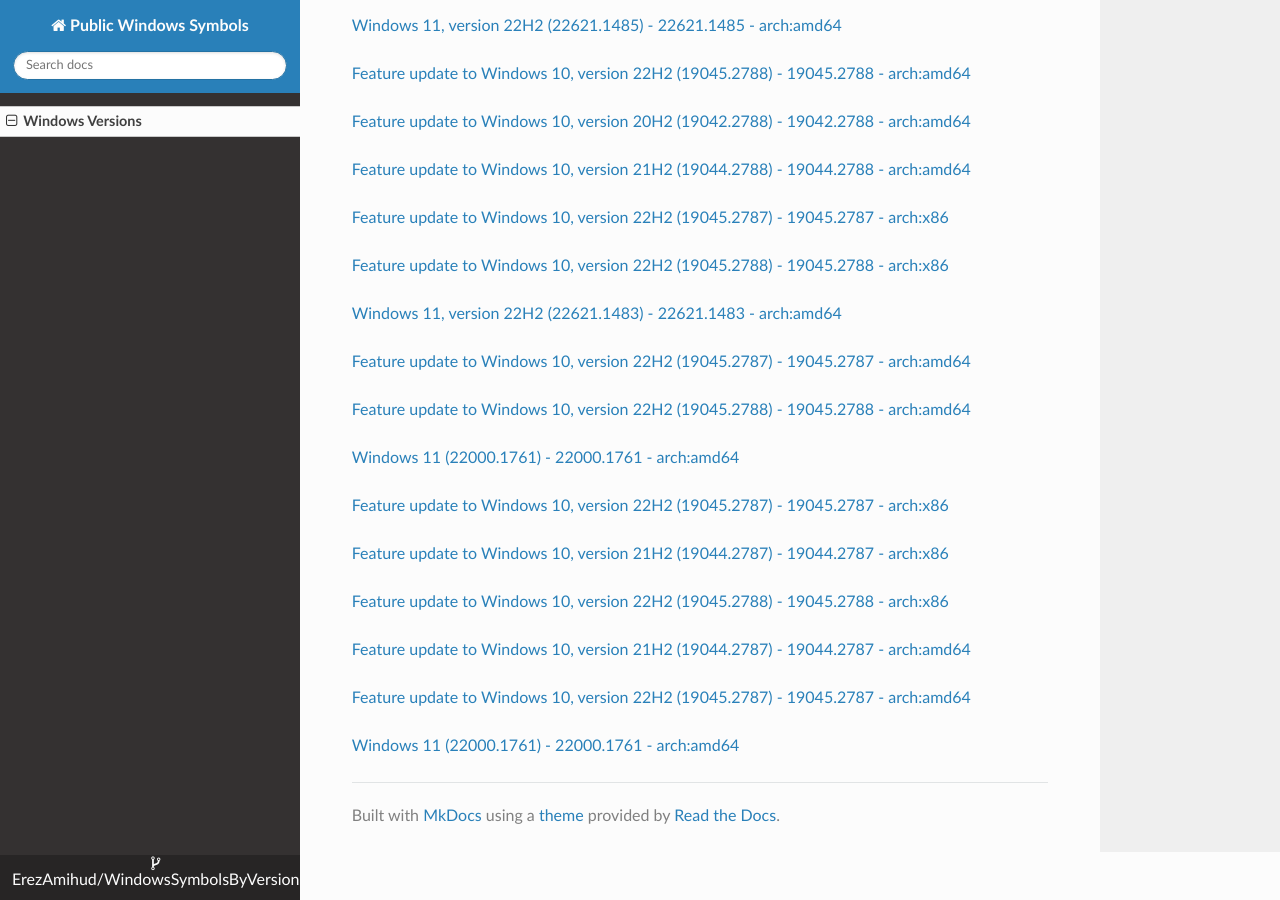
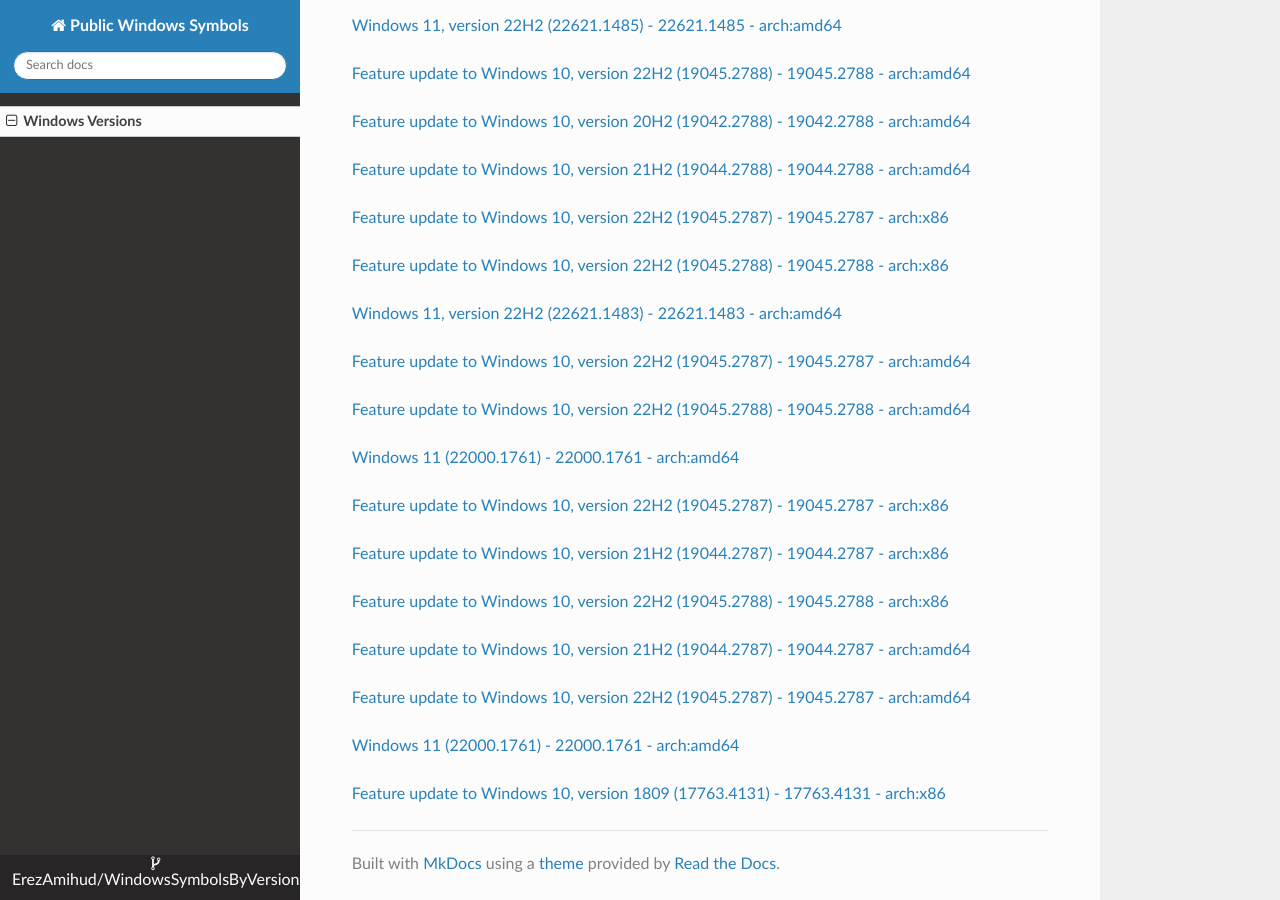
Before and after one commit to ErezAmihud/WindowsSymbolsByVersion, an MkDocs documentation site: the page built from docs/index.md, in a window 1280 px wide and 900 px high, scrolled down 35405 px. Built offline with MkDocs 1.6.1, drawn with Linux system fonts in a browser that asks for light colours; nearby versions of some CDN libraries.

Commit message:
Automated commit, add manifest for 89dbec84-376f-4cc5-96fb-ad7f61b8c8f1

```diff
--- a/docs/index.md
+++ b/docs/index.md
@@ -2053,3 +2053,6 @@
 
 
 [Windows 11 (22000.1761) - 22000.1761 - arch:amd64](https://github.com/ErezAmihud/WindowsSymbolsByVersion/blob/main/manifests/c50b7097-9ab0-4fa3-a3d8-cee79010cbc4.manifest)
+
+
+[Feature update to Windows 10, version 1809 (17763.4131) - 17763.4131 - arch:x86](https://github.com/ErezAmihud/WindowsSymbolsByVersion/blob/main/manifests/89dbec84-376f-4cc5-96fb-ad7f61b8c8f1.manifest)
```
Also changed, not shown: process_builds.json (+1 -1 lines), 1 other file.
